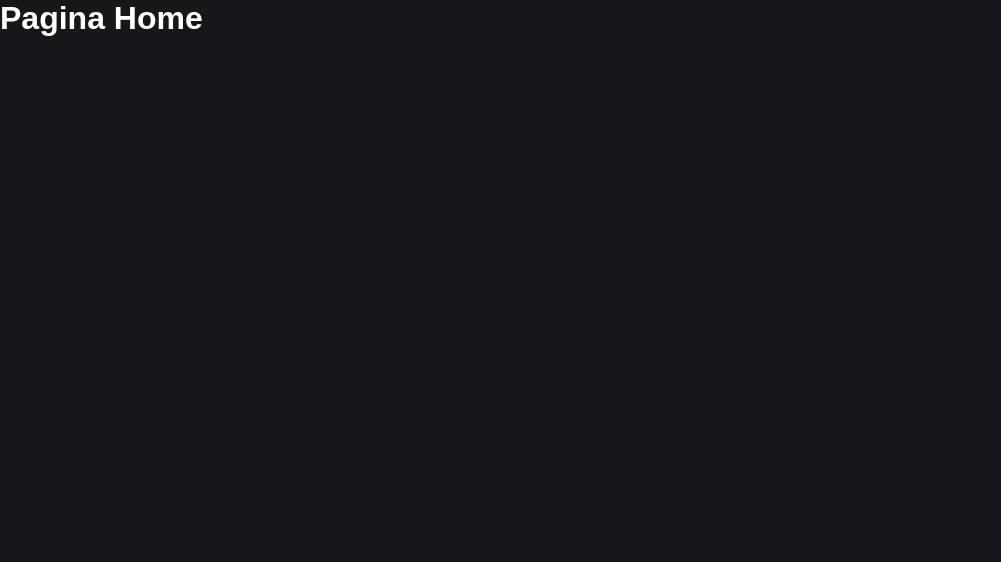
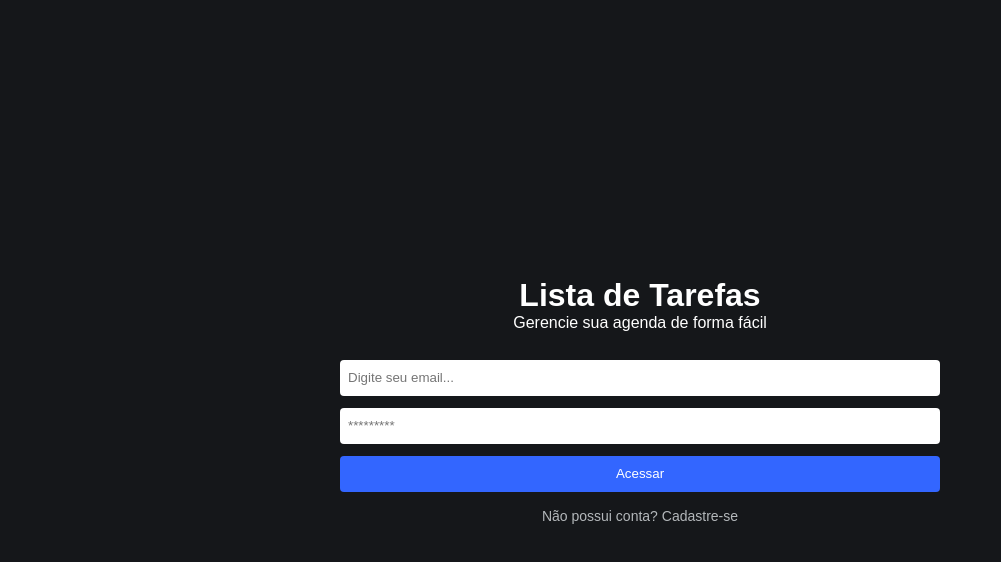
Before and after one commit to gblnovaes/minhas-tarefas-reactjs-firebase, a React (Create React App) app: page / in a window 1280 px wide. Shown: the top 562 px of the page, without its empty margins (0-1001 px from the left). Built offline with nearby package versions, Linux system fonts and the light colour scheme.

Commit message:
criado estrutura inicial da pagina de login

```diff
--- a/src/pages/Home/home.css
+++ b/src/pages/Home/home.css
@@ -0,0 +1,42 @@
+.home-container {
+    height: 100vh;
+    display: flex;
+    align-items: center;
+    flex-direction: column;
+    justify-content: center;
+}
+
+.home-container span {
+    margin-bottom: 28px;
+}
+
+.form {
+    display: flex;
+    flex-direction: column;
+    width: 90%;
+    max-width: 600px;
+}
+
+.form input {
+    margin-bottom: 12px;
+    height: 36px;
+    border: 0;
+    border-radius: 4px;
+    padding: 0 8px;
+}
+
+.form button {
+    height: 36px;
+    border: 0;
+    border-radius: 4px;
+    color: white;
+    background-color: #3366ff;
+}
+
+.button-link {
+    color: #b4b8bb;
+    text-decoration: none;
+    outline: none;
+    margin-top: 16px;
+    font-size: 14px;
+}
--- a/src/pages/Home/index.js
+++ b/src/pages/Home/index.js
@@ -1,7 +1,42 @@
+import {useState} from 'react'
+import { Link } from 'react-router-dom'
+import './home.css'
+
+
 export default function Home(){
+    const [email,setEmail] = useState('')
+    const [password,setPassword] = useState('')
+
+    function handleLogin(e) {
+       e.preventDefault()
+       if(email !== '' && password !== ''){
+            alert("Campos Prenchidos...")
+       }else{
+            alert("Preencha todos os Campos.")
+       }
+    }
     return(
-        <div>
-            <h1>Pagina Home</h1>
-        </div>
+     <div className='home-container'>
+        <h1>Lista de Tarefas</h1>
+        <span>Gerencie sua agenda de forma fácil</span>
+        <form className='form' onSubmit={handleLogin}>
+            <input type="text"
+            placeholder='Digite seu email...'
+                value={email}
+                onChange={ (e) => setEmail(e.target.value)}
+            />
+
+            <input type="password"
+            autoComplete={false}
+            placeholder='*********'
+                value={password}
+                onChange={ (e) => setPassword(e.target.value)}
+            />
+
+            <button type='submit'>Acessar</button>
+        </form>
+
+        <Link to="/register" className='button-link'>Não possui conta? Cadastre-se</Link>
+     </div>
     )
 }
```
